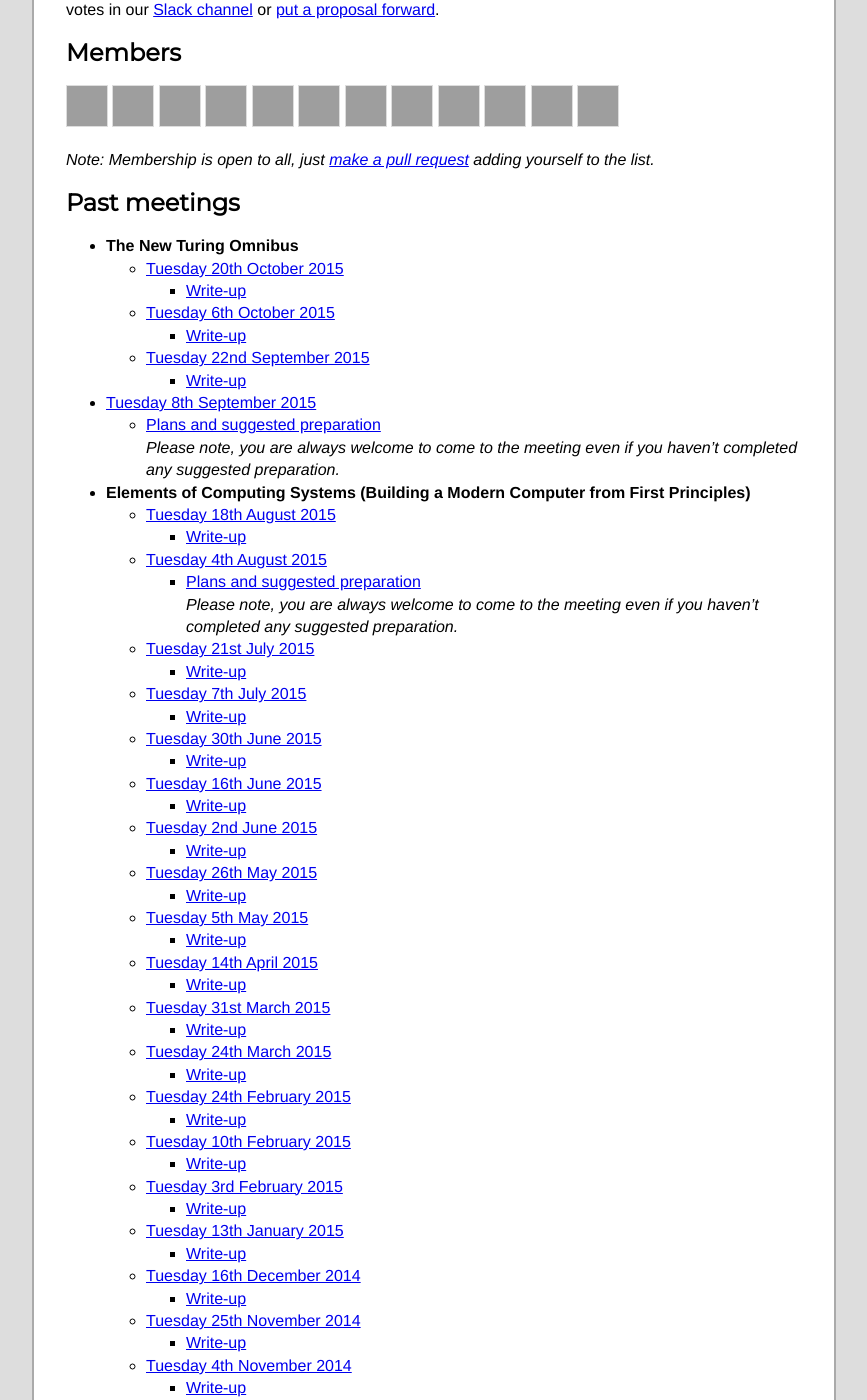
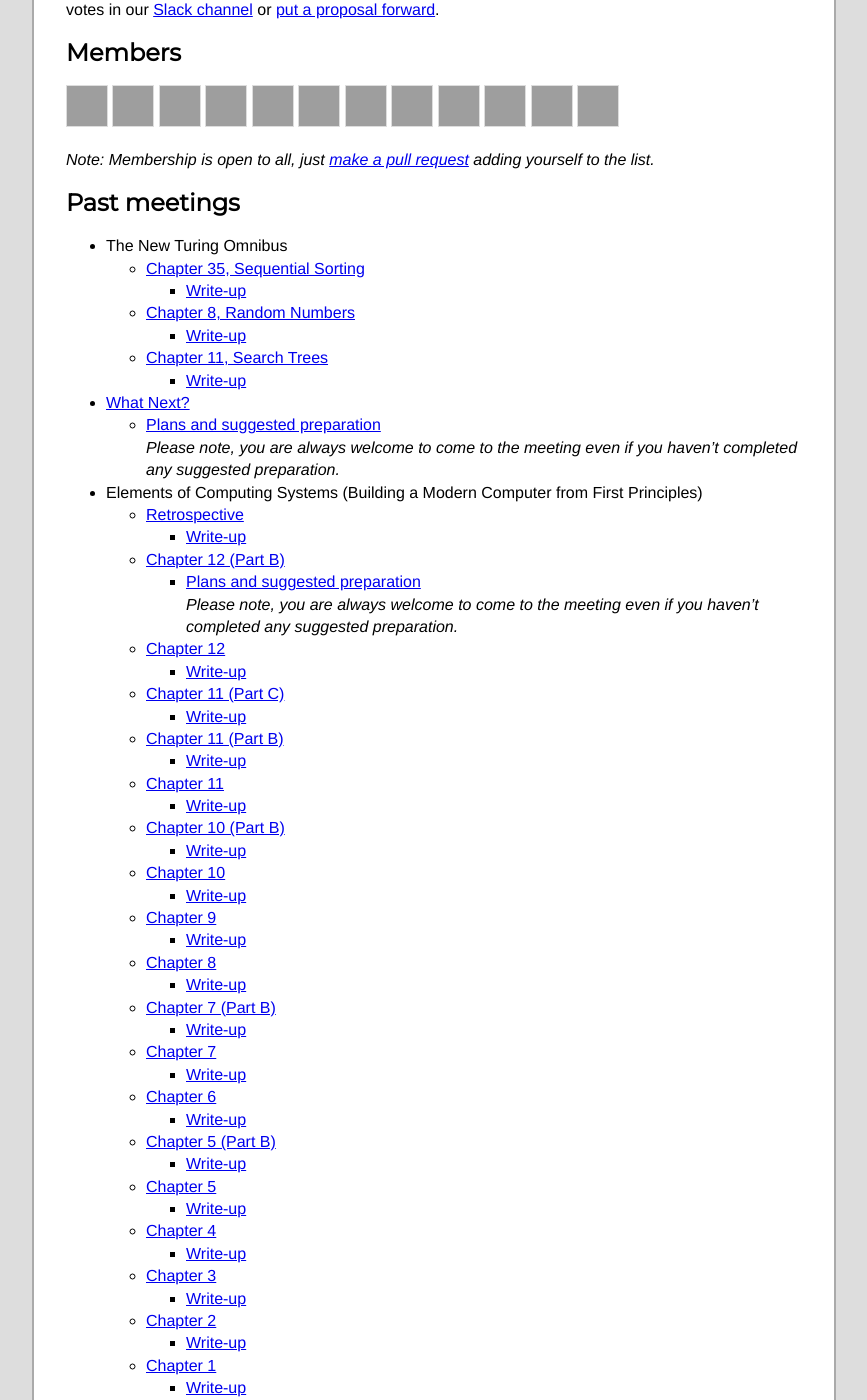
Before and after one commit to computationclub/computationclub.github.io, a Jekyll site: the page built from index.html, in a window 1280 px wide and 1400 px high, scrolled down 523 px, cut to the strip 0-1400 px from the top of the window. Shown: the whole strip, without its empty margins (206-1073 px from the left). Built offline with Jekyll 4.4.1, drawn with Linux system fonts in a browser that asks for light colours; some web fonts are replaced; some of the changed text lies outside the part shown; grey boxes are pictures that could not be loaded.

Commit message:
Prefer meeting titles to dates on the homepage

```diff
--- a/_data/meetings.yml
+++ b/_data/meetings.yml
@@ -1,139 +1,164 @@
 - date: 2015-11-03
+  title: Chapter 58, Predicate Calculus
   url: http://lanyrd.com/2015/london-computation-club-november/
   book: The New Turing Omnibus
   plans: https://groups.google.com/d/msg/london-computation-club/Bii3bcaZcu8/qAdFlg7nBwAJ
 
 - date: 2015-10-20
+  title: Chapter 35, Sequential Sorting
   url: http://lanyrd.com/2015/computationclub-2/
   book: The New Turing Omnibus
   plans: https://groups.google.com/d/msg/london-computation-club/EVTRiHSbyqA/TdBd04Z4CgAJ
   write_up: https://github.com/computationclub/computationclub.github.io/wiki/The-New-Turing-Omnibus-Chapter-35-Sequential-Sorting
 
 - date: 2015-10-06
+  title: Chapter 8, Random Numbers
   url: http://lanyrd.com/2015/london-computation-club-october/
   book: The New Turing Omnibus
   plans: https://groups.google.com/d/msg/london-computation-club/8KFjK6kixwM/u_knBk9WBwAJ
   write_up: https://github.com/computationclub/computationclub.github.io/wiki/The-New-Turing-Omnibus-Chapter-8-Random-Numbers
 
 - date: 2015-09-22
+  title: Chapter 11, Search Trees
   url: http://lanyrd.com/2015/london-computation-club-september/
   book: The New Turing Omnibus
   plans: https://groups.google.com/d/msg/london-computation-club/rVOUnG-o22U/xLNPV1W_AQAJ
   write_up: https://github.com/computationclub/computationclub.github.io/wiki/The-New-Turing-Omnibus-Chapter-11-Search-Trees
 
 - date: 2015-09-08
+  title: What Next?
   url: http://lanyrd.com/2015/london-computation-club-what-next/
   plans: https://groups.google.com/d/msg/london-computation-club/9kQP5DxXgsg/L_ukJvdaAAAJ
 
 - date: 2015-08-18
+  title: Retrospective
   url: http://lanyrd.com/2015/london-computation-club-show-and-tell/
   plans: https://groups.google.com/d/msg/london-computation-club/FFULcAoN6mk/InFVmklgBgAJ
   book: Elements of Computing Systems (Building a Modern Computer from First Principles)
   write_up: https://github.com/computationclub/computationclub.github.io/wiki/Elements-of-Computing-Systems-Retrospective
 
 - date: 2015-08-04
+  title: Chapter 12 (Part B)
   url: http://lanyrd.com/2015/london-computation-club-august/
   plans: https://groups.google.com/d/msg/london-computation-club/IReOHf5opvc/21z80_i0az4J
   book: Elements of Computing Systems (Building a Modern Computer from First Principles)
 
 - date: 2015-07-21
+  title: Chapter 12
   url: http://lanyrd.com/2015/london-computation-club-nand2tetris-meeting-12/
   plans: https://groups.google.com/d/msg/london-computation-club/OVGKdDgO-aA/7q7kmbvkZy4J
   book: Elements of Computing Systems (Building a Modern Computer from First Principles)
   write_up: https://github.com/computationclub/computationclub.github.io/wiki/Elements-of-Computing-Systems-Chapter-12
 
 - date: 2015-07-07
+  title: Chapter 11 (Part C)
   url: http://lanyrd.com/2015/london-computation-club-july/
   plans: https://groups.google.com/d/msg/london-computation-club/DLzVl8h7Plo/NXFNE27eHHIJ
   book: Elements of Computing Systems (Building a Modern Computer from First Principles)
   write_up: https://github.com/computationclub/computationclub.github.io/wiki/Elements-of-Computing-Systems-Chapter-11c
 
 - date: 2015-06-30
+  title: Chapter 11 (Part B)
   url: http://lanyrd.com/2015/london-computation-club-nand2tetris-meeting-11b/
   plans: https://groups.google.com/d/msg/london-computation-club/9LiTqUhJDow/v8rLbSCOw2cJ
   book: Elements of Computing Systems (Building a Modern Computer from First Principles)
   write_up: https://github.com/computationclub/computationclub.github.io/wiki/Elements-of-Computing-Systems-Chapter-11b
 
 - date: 2015-06-16
+  title: Chapter 11
   url: http://lanyrd.com/2015/london-computation-club-june/
   plans: https://groups.google.com/d/msg/london-computation-club/h9SNwLrVwlU/7tLNcLoccKcJ
   book: Elements of Computing Systems (Building a Modern Computer from First Principles)
   write_up: https://github.com/computationclub/computationclub.github.io/wiki/Elements-of-Computing-Systems-Chapter-11
 
 - date: 2015-06-02
+  title: Chapter 10 (Part B)
   url: http://lanyrd.com/2015/london-computation-club-nand2tetris-meeting-10b/
   book: Elements of Computing Systems (Building a Modern Computer from First Principles)
   write_up: https://github.com/computationclub/computationclub.github.io/wiki/Elements-of-Computing-Systems-Chapter-10b
 
 - date: 2015-05-26
+  title: Chapter 10
   url: http://lanyrd.com/2015/london-computation-club-may/
   book: Elements of Computing Systems (Building a Modern Computer from First Principles)
   write_up: https://github.com/computationclub/computationclub.github.io/wiki/Elements-of-Computing-Systems-Chapter-10
 
 - date: 2015-05-05
+  title: Chapter 9
   url: http://lanyrd.com/2015/london-computation-club-nand2tetris-meeting-9/
   plans: https://groups.google.com/d/msg/london-computation-club/l6_2TSZN0YU/uBbTUnurUtoJ
   book: Elements of Computing Systems (Building a Modern Computer from First Principles)
   write_up: https://github.com/computationclub/computationclub.github.io/wiki/Elements-of-Computing-Systems-Chapter-9
 
 - date: 2015-04-14
+  title: Chapter 8
   url: http://lanyrd.com/2015/london-computation-club-april/
   plans: https://groups.google.com/d/msg/london-computation-club/zzpl9c9s5CY/1kX3P6xPUhAJ
   book: Elements of Computing Systems (Building a Modern Computer from First Principles)
   write_up: https://github.com/computationclub/computationclub.github.io/wiki/Elements-of-Computing-Systems-Chapter-8
 
 - date: 2015-03-31
+  title: Chapter 7 (Part B)
   url: http://lanyrd.com/2015/london-computation-club-nand2tetris-meeting-7b/
   plans: https://groups.google.com/d/msg/london-computation-club/zPMfh96PTWQ/tFted-vZI-AJ
   book: Elements of Computing Systems (Building a Modern Computer from First Principles)
   write_up: https://github.com/computationclub/computationclub.github.io/wiki/Elements-of-Computing-Systems-Chapter-7b
 
 - date: 2015-03-24
+  title: Chapter 7
   url: http://lanyrd.com/2015/london-computation-club-march/
   plans: https://groups.google.com/d/msg/london-computation-club/r8KxMtUUakQ/uFdWQikcu6oJ
   book: Elements of Computing Systems (Building a Modern Computer from First Principles)
   write_up: https://github.com/computationclub/computationclub.github.io/wiki/Elements-of-Computing-Systems-Chapter-7
 
 - date: 2015-02-24
+  title: Chapter 6
   url: http://lanyrd.com/2015/london-computation-club-nand2tetris-meeting-6/
   plans: https://groups.google.com/d/msg/london-computation-club/NPY_Fnnc6p0/nocIePs6b8gJ
   book: Elements of Computing Systems (Building a Modern Computer from First Principles)
   write_up: https://github.com/computationclub/computationclub.github.io/wiki/Elements-of-Computing-Systems-Chapter-6
 
 - date: 2015-02-10
+  title: Chapter 5 (Part B)
   url: http://lanyrd.com/2015/computationclub/
   book: Elements of Computing Systems (Building a Modern Computer from First Principles)
   write_up: https://github.com/computationclub/computationclub.github.io/wiki/Elements-of-Computing-Systems-Chapter-5b
 
 - date: 2015-02-03
+  title: Chapter 5
   url: http://lanyrd.com/2015/london-computation-club-february/
   book: Elements of Computing Systems (Building a Modern Computer from First Principles)
   write_up: https://github.com/computationclub/computationclub.github.io/wiki/Elements-of-Computing-Systems-Chapter-5
 
 - date: 2015-01-13
+  title: Chapter 4
   url: http://lanyrd.com/2015/london-computation-club/
   plans: https://groups.google.com/d/msg/london-computation-club/eTHQM8yAJ_k/3kFiBbug_2oJ
   book: Elements of Computing Systems (Building a Modern Computer from First Principles)
   write_up: https://github.com/computationclub/computationclub.github.io/wiki/Elements-of-Computing-Systems-Chapter-4
 
 - date: 2014-12-16
+  title: Chapter 3
   url: http://lanyrd.com/2014/london-computation-club-december/
   book: Elements of Computing Systems (Building a Modern Computer from First Principles)
   write_up: https://github.com/computationclub/computationclub.github.io/wiki/Elements-of-Computing-Systems-Chapter-3
 
 - date: 2014-11-25
+  title: Chapter 2
   url: http://lanyrd.com/2014/london-computation-club-nand2tetris-meeting-2/
   plans: https://groups.google.com/d/msg/london-computation-club/NexNGnv3FIo/q1aOLqxLaRoJ
   book: Elements of Computing Systems (Building a Modern Computer from First Principles)
   write_up: https://github.com/computationclub/computationclub.github.io/wiki/Elements-of-Computing-Systems-Chapter-2
 
 - date: 2014-11-04
+  title: Chapter 1
   url: http://lanyrd.com/2014/london-computation-club-november/
   plans: https://groups.google.com/d/msg/london-computation-club/8mWclQpOu_Y/uZwy0ZvRq1kJ
   write_up: https://groups.google.com/d/msg/london-computation-club/oiTVvGynzYs/sHX7SRVXy3IJ
   book: Elements of Computing Systems (Building a Modern Computer from First Principles)
 
 - date: 2014-10-14
+  title: What Next?
   url: http://lanyrd.com/2014/london-computation-club/
   write_up: https://groups.google.com/d/msg/london-computation-club/5g8aTBRNyDk/DYw1-5rXj-cJ
 
--- a/_includes/meeting.html
+++ b/_includes/meeting.html
@@ -1,5 +1,10 @@
+{% assign meeting_date = meeting.date | date: "%A %-dth %B %Y" | replace: "1th", "1st" | replace: "2th", "2nd" | replace: "3th", "3rd" | replace: "11st", "11th" | replace: "12nd", "12th" | replace: "13rd", "13th" %}
 <li>
-  <a href="{{ meeting.url }}">{{ meeting.date | date: "%A %-dth %B %Y" | replace: "1th", "1st" | replace: "2th", "2nd" | replace: "3th", "3rd" | replace: "11st", "11th" | replace: "12nd", "12th" | replace: "13rd", "13th" }}</a>
+  {% if meeting.title != null %}
+    <a href="{{ meeting.url }}">{{ meeting.title }}</a>
+  {% else %}
+    <a href="{{ meeting.url }}"><time datetime="{{ meeting.date }}">{{ meeting_date }}</time></a>
+  {% endif %}
   {% if meeting.write_up %}
   <ul>
     <li><a href="{{ meeting.write_up }}">Write-up</a></li>
--- a/index.html
+++ b/index.html
@@ -76,7 +76,7 @@ adding yourself to the list.</em></p>
       {% endif %}
       {% if meeting.book %}
       <li>
-        <strong>{{ meeting.book }}</strong>
+        {{ meeting.book }}
         <ul>
       {% endif %}
     {% endif %}
```
